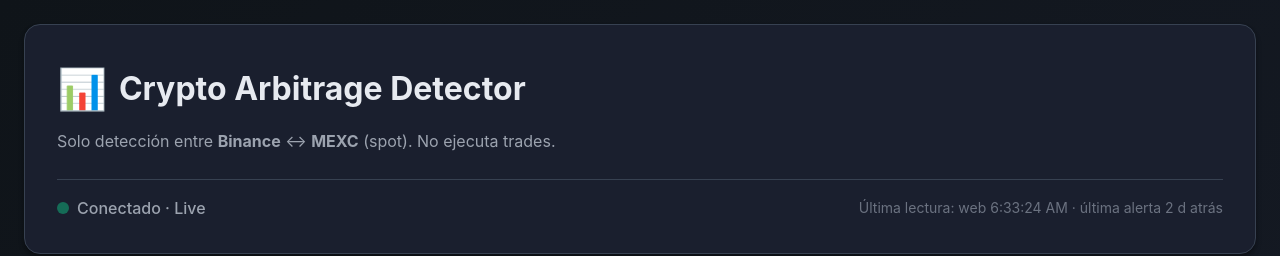
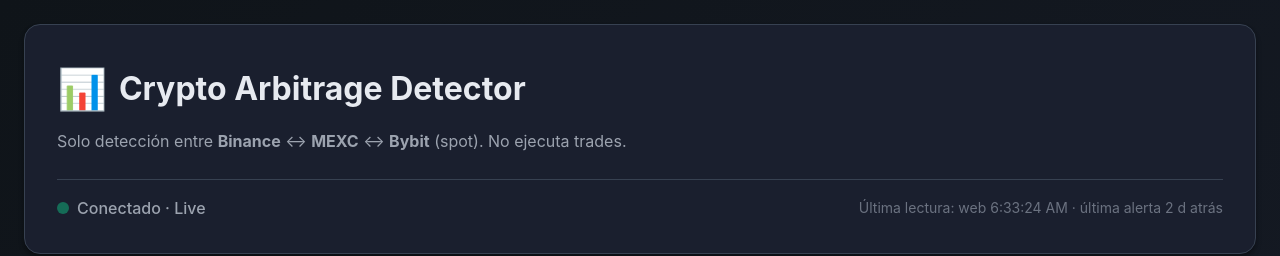
Before and after one commit to jarmy90/crypto-arb-alerts, a plain HTML site: page index.html in a window 1280 px wide. Shown: the top 256 px of the page. Drawn offline with Linux system fonts and the light colour scheme.

Commit message:
Add Bybit 3er exchange - 2026-10-09 06:33:24 UTC

```diff
--- a/index.html
+++ b/index.html
@@ -13,7 +13,7 @@
         <header class="header">
             <div class="header-content">
                 <h1 class="title"><span class="icon">📊</span>Crypto Arbitrage Detector</h1>
-                <p class="subtitle">Solo detección entre <b>Binance</b> ↔ <b>MEXC</b> (spot). No ejecuta trades.</p>
+                <p class="subtitle">Solo detección entre <b>Binance</b> ↔ <b>MEXC</b> ↔ <b>Bybit</b> (spot). No ejecuta trades.</p>
             </div>
             <div class="status">
                 <div class="status-indicator"><span class="status-dot" id="statusDot"></span><span class="status-text" id="statusText">Conectando...</span></div>
```
